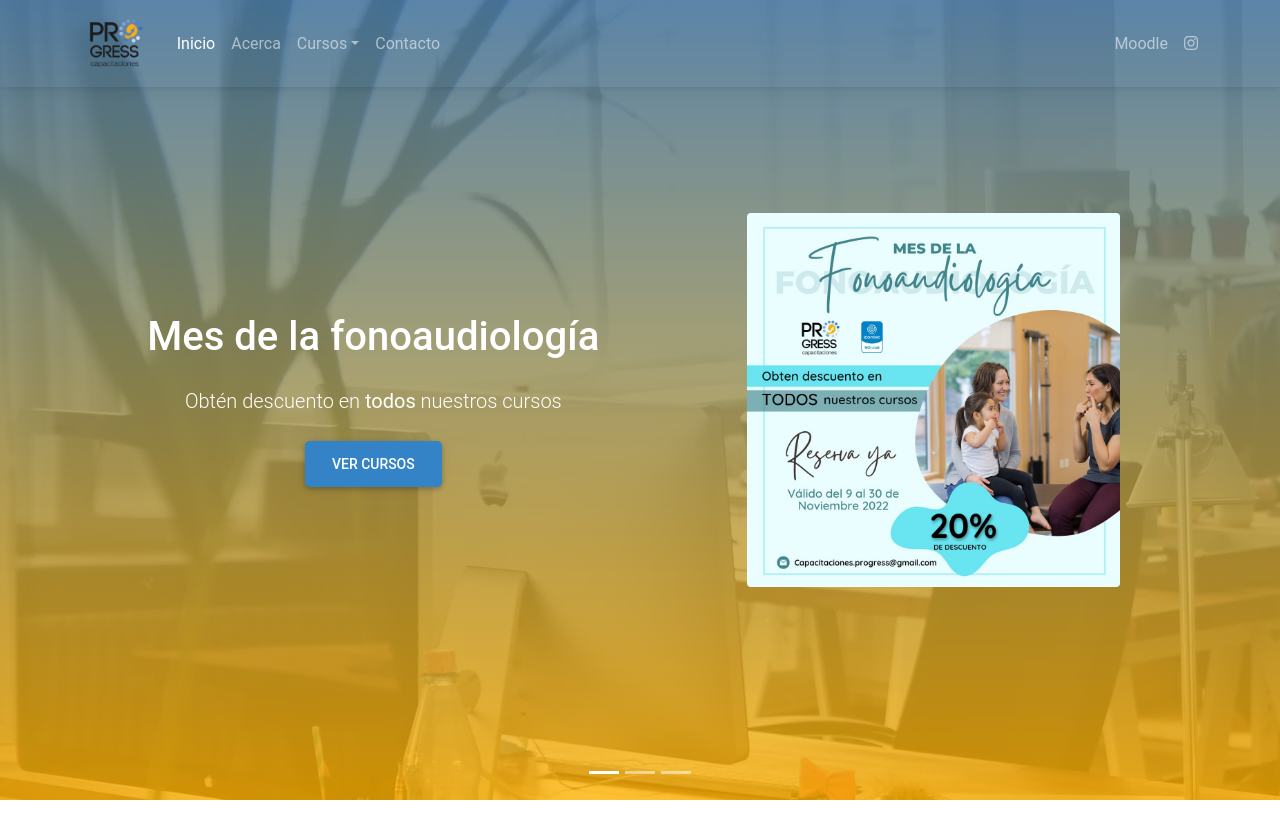
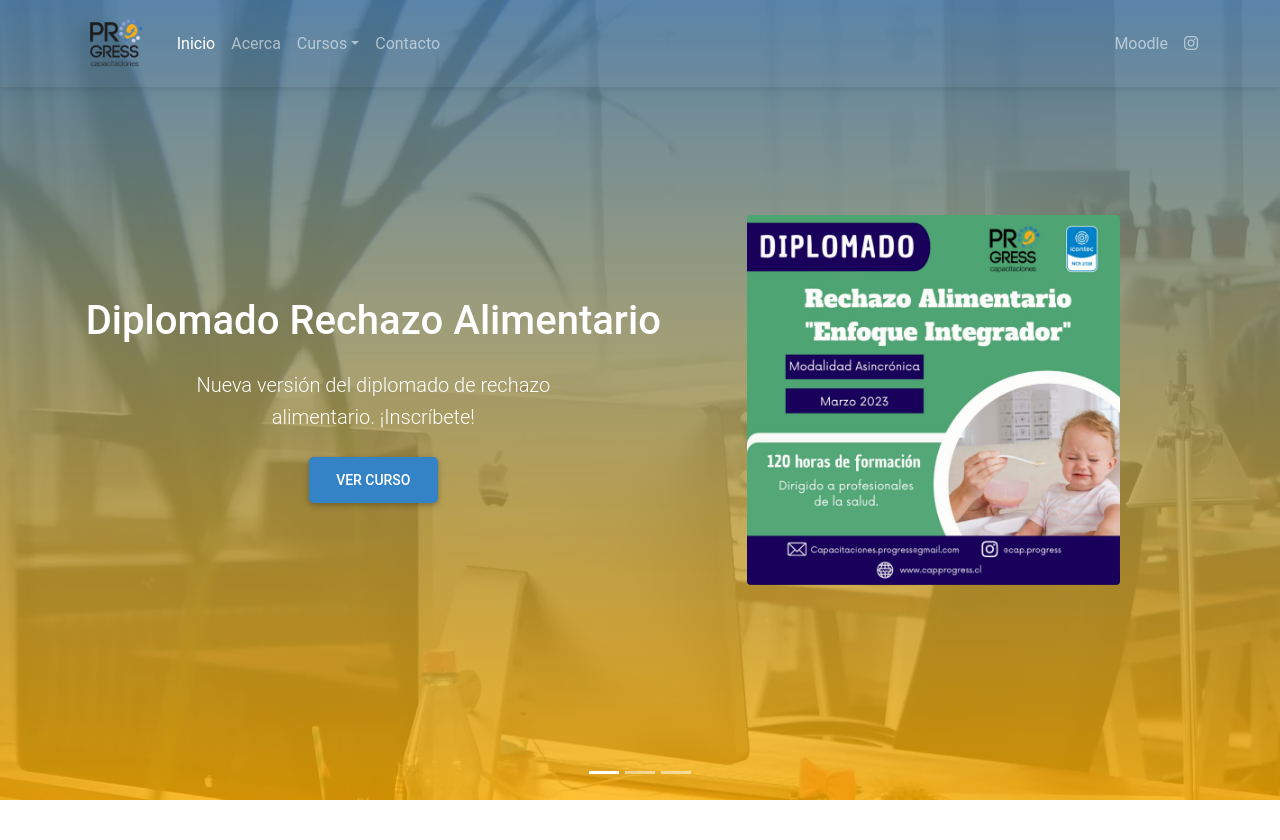
Before and after one commit to figonzal1/progresscap.cl, a PHP site: page / in a window 1280 px wide. Shown: the top 840 px of the page. Run offline with PHP 8.4, Linux system fonts and the light colour scheme.

Commit message:
Actualización contenido pagina web

```diff
--- a/index.php
+++ b/index.php
@@ -101,21 +101,17 @@ header('Accept-Encoding: gzip, compress, br');
                                     <a class="dropdown-item" href="https://www.progresscap.cl/#cursos">Porteo Ergonómico <span class="badge badge-primary">Nuevo</span></a>
                                 </li>
                                 <li>
-                                    <a class="dropdown-item" href="https://www.progresscap.cl/#cursos">Auriculoterapia <span class="badge badge-primary">Nuevo</span></a>
+                                    <a class="dropdown-item" href="https://www.progresscap.cl/#cursos">Anatomofisiología de la articulación <span class="badge badge-secondary">Nueva versión</span></a>
                                 </li>
                                 <li>
-                                    <a class="dropdown-item" href="https://www.progresscap.cl/#cursos">Anatomofisiología de la articulación <span class="badge badge-primary">Nuevo</span></a>
+                                    <a class="dropdown-item" href="https://www.progresscap.cl/#cursos">Diplomado Rechazo Alimentario <span class="badge badge-secondary">Nueva versión</span></a>
+                                </li>
+                                <li>
+                                    <a class="dropdown-item" href="https://www.progresscap.cl/#cursos">Auriculoterapia <span class="badge badge-primary">Nuevo</span></a>
                                 </li>
                                 <li>
                                     <a class="dropdown-item" href="https://www.progresscap.cl/#cursos">Método BLW y BLISS</a>
                                 </li>
-                                <li>
-                                    <a class="dropdown-item" href="https://www.progresscap.cl/#cursos">Rechazo alimentario IV</a>
-                                </li>
-                                <li>
-                                    <a class="dropdown-item" href="https://www.progresscap.cl/#cursos">Trastorno del Espectro Autista</a>
-                                </li>
-
                             </ul>
                         </div>
 
@@ -158,22 +154,24 @@ header('Accept-Encoding: gzip, compress, br');
 
                             <div class="col-md-7 col-sm-12">
                                 <div class="d-row text-center text-white px-5">
-                                    <h2 class="h1">Mes de la fonoaudiología</h2>
+                                    <h2 class="h1">Diplomado Rechazo Alimentario</h2>
                                     <div class="mx-5 mb-4">
-                                        <p class="px-5 pt-3 lead d-none d-sm-block">Obtén descuento en <strong>todos</strong> nuestros cursos</p>
+                                        <p class="px-5 pt-3 lead d-none d-sm-block">
+                                            Nueva versión del diplomado de rechazo alimentario. ¡Inscríbete!
+                                        </p>
                                     </div>
                                     <a class="btn btn-lg btn-secondary mt-auto" href="https://www.progresscap.cl/#cursos">Ver
-                                        cursos</a>
+                                        curso</a>
                                 </div>
                             </div>
                             <div class="col-md-5 col-sm-12 d-none d-md-block">
 
                                 <picture>
-                                    <source srcset="img/cursos/banner.png" type="image/png">
-                                    <source srcset="img/cursos/banner.webp" type="image/webp">
+                                    <source srcset="img/cursos/ra_diplomado.png" type="image/png">
+                                    <source srcset="img/cursos/ra_diplomado.webp" type="image/webp">
 
                                     <!--suppress CheckImageSize -->
-                                    <img src="img/cursos/banner.png" class="img-responsive rounded shadow-5-strong" loading="lazy" alt="Mes fonoaudiología" style="width: 70%;">
+                                    <img src="img/cursos/ra_diplomado.png" class="img-responsive rounded shadow-5-strong" loading="lazy" alt="Porteo Ergonomico" style="width: 70%;">
                                 </picture>
                             </div>
 
@@ -341,18 +339,15 @@ header('Accept-Encoding: gzip, compress, br');
                         <!-- GRID SISTEM -->
                         <div class="row g-4">
 
+                            <?php include_once("src/html/ra.html"); ?>
+
+                            <?php include_once("src/html/anatomofisiologia.html"); ?>
+
                             <?php include_once("src/html/porteo_ergonomico.html"); ?>
 
                             <?php include_once("src/html/auriculoterapia.html"); ?>
 
-                            <?php include_once("src/html/anatomofisiologia.html"); ?>
-
                             <?php include_once("src/html/blw.html"); ?>
-
-                            <?php include_once("src/html/ra.html"); ?>
-
-                            <?php #include_once("src/html/tea.html");
-                            ?>
 
                         </div>
                     </div>
@@ -415,11 +410,11 @@ header('Accept-Encoding: gzip, compress, br');
                                 <div class="d-flex justify-content-start align-items-center mb-2">
 
                                     <div class="icon-background-md d-flex justify-content-center align-items-center flex-shrink-0">
-                                    <a href="https://api.whatsapp.com/send?phone=56956876165" target="_blank"  rel="noopener noreferrer nofollow"><em class="fas fa-phone-alt icon"></em></a>
+                                        <a href="https://api.whatsapp.com/send?phone=56956876165" target="_blank" rel="noopener noreferrer nofollow"><em class="fas fa-phone-alt icon"></em></a>
                                     </div>
 
                                     <div class="ms-3 flex-grow-1">
-                                        <p class="text-muted m-0 "><a href="https://api.whatsapp.com/send?phone=56956876165" target="_blank"  rel="noopener noreferrer nofollow">+569 5687 6165</a></p>
+                                        <p class="text-muted m-0 "><a href="https://api.whatsapp.com/send?phone=56956876165" target="_blank" rel="noopener noreferrer nofollow">+569 5687 6165</a></p>
                                     </div>
 
                                 </div>
@@ -429,7 +424,7 @@ header('Accept-Encoding: gzip, compress, br');
                                 <div class="d-flex justify-content-start align-items-center mb-2">
 
                                     <div class="icon-background-md d-flex justify-content-center align-items-center flex-shrink-0">
-                                    <p class="text-muted m-0 "><a href="mailto:capacitaciones.progress@gmail.com"><em class="fas fa-envelope icon"></em></a></p>
+                                        <p class="text-muted m-0 "><a href="mailto:capacitaciones.progress@gmail.com"><em class="fas fa-envelope icon"></em></a></p>
                                     </div>
 
                                     <div class="ms-3 flex-grow-1">
--- a/src/html/anatomofisiologia.html
+++ b/src/html/anatomofisiologia.html
@@ -13,7 +13,7 @@
 			</picture>
 
 			<div class="mask ">
-				<a href="https://drive.google.com/file/d/19pk8d4JVrqitklgM-3nX_E7t-_xbqgAP/view?usp=drivesdk"
+				<a href="https://drive.google.com/file/d/1c0U5XXUPoQBxWgo6OADEKId3oK0eqFQ3/view"
 					target="_blank" rel="noopener noreferrer nofollow">
 					<div class="d-flex align-items-center justify-content-center h-100">
 
@@ -26,14 +26,14 @@
 
 		</div>
 		<div class="card-body d-flex flex-column">
-			<h5 class="card-title fw-bolder">Anatomofisiología de la Articulación <span class="badge badge-primary">Nuevo</span></h5>
+			<h5 class="card-title fw-bolder">Anatomofisiología de la Articulación <span class="badge badge-secondary">Nueva versión</span></h5>
 			<p class="card-text text-muted lead">En este curso aprenderás todo lo necesario previamente para poder
 				intervenir en trastornos motores del habla.</p>
 			<p class="card-text text-muted lead">Expone: Flga. Claudia Gómez O. Fonoaudióloga (UV). </p>
 
 
 			<a class="btn btn-lg btn-primary mt-auto" target="_blank" rel="noopener noreferrer nofollow"
-				href="https://drive.google.com/file/d/19pk8d4JVrqitklgM-3nX_E7t-_xbqgAP/view?usp=drivesdk"><em
+				href="https://drive.google.com/file/d/1c0U5XXUPoQBxWgo6OADEKId3oK0eqFQ3/view"><em
 					class="fas fa-plus fa-lg me-2"></em>información</a>
 		</div>
 
--- a/src/html/ra.html
+++ b/src/html/ra.html
@@ -5,14 +5,14 @@
 
 			<picture>
 
-				<source srcset="img/cursos/rechazo_iv-min.webp" type="image/webp">
-				<source srcset="img/cursos/rechazo_iv-min.png" type="image/png">
-				<img src="img/cursos/rechazo_iv-min.png" class="card-img-top" alt="Anatomofisiologia" loading="lazy" />
+				<source srcset="img/cursos/ra_diplomado.webp" type="image/webp">
+				<source srcset="img/cursos/ra_diplomado.png" type="image/png">
+				<img src="img/cursos/ra-diplomado.png" class="card-img-top" alt="Rechazo Alimentario" loading="lazy" />
 			</picture>
 
 			<div class="mask ">
 				<a target="_blank" rel="noopener noreferrer nofollow"
-					href="https://drive.google.com/file/d/1jMqt1oOpj4i6o0nLTsH5v9ZYVPqwopGu/view">
+					href="https://drive.google.com/file/d/1fcWcN9b-0IOoKuvIZMmFVpsQtPFYh2kn/view">
 					<div class="d-flex align-items-center justify-content-center h-100">
 
 						<div class="icon-background d-flex justify-content-center align-items-center">
@@ -24,15 +24,26 @@
 
 		</div>
 		<div class="card-body d-flex flex-column">
-			<h5 class="card-title fw-bold">Rechazo Alimentario IV</h5>
+			<h5 class="card-title fw-bold">Diplomado Rechazo Alimentario <span class="badge badge-secondary">Nueva versión</span>
+			</h5>
 			<p class="card-text text-muted lead">
 				Curso online, dictado por profesionales de la salud y orientado a profesionales
 				de la salud que se desempeñen en el área pediátrica. O estudiantes de carreras
 				del área de salud.
 			</p>
 
+			<p class="card-text text-muted lead">
+				Exponen:
+			<ul class="card-text text-muted lead">
+				<li>Flga. Daniela Guzmán</li>
+				<li>T.O Jessica Chicahual</li>
+				<li>Nta. Rebeca Opazo</li>
+				<li>Ps. Pía Espejo</li>
+			</ul>
+			</p>
+
 			<a class="btn btn-lg btn-primary mt-auto" target="_blank" rel="noopener noreferrer nofollow"
-				href="https://drive.google.com/file/d/1jMqt1oOpj4i6o0nLTsH5v9ZYVPqwopGu/view"><em
+				href="https://drive.google.com/file/d/1fcWcN9b-0IOoKuvIZMmFVpsQtPFYh2kn/view"><em
 					class="fas fa-plus fa-lg me-2"></em>información</a>
 		</div>
 
```
Also changed, not shown: src/html/tea.html (deleted, +0 -48 lines), img/cursos/anatomofisiologia.png, img/cursos/anatomofisiologia.webp, img/cursos/banner.png (deleted), img/cursos/banner.webp (deleted), img/cursos/ra_diplomado.png (added), img/cursos/ra_diplomado.webp (added), img/cursos/rechazo_iv-min.png (deleted), img/cursos/rechazo_iv-min.webp (deleted).
